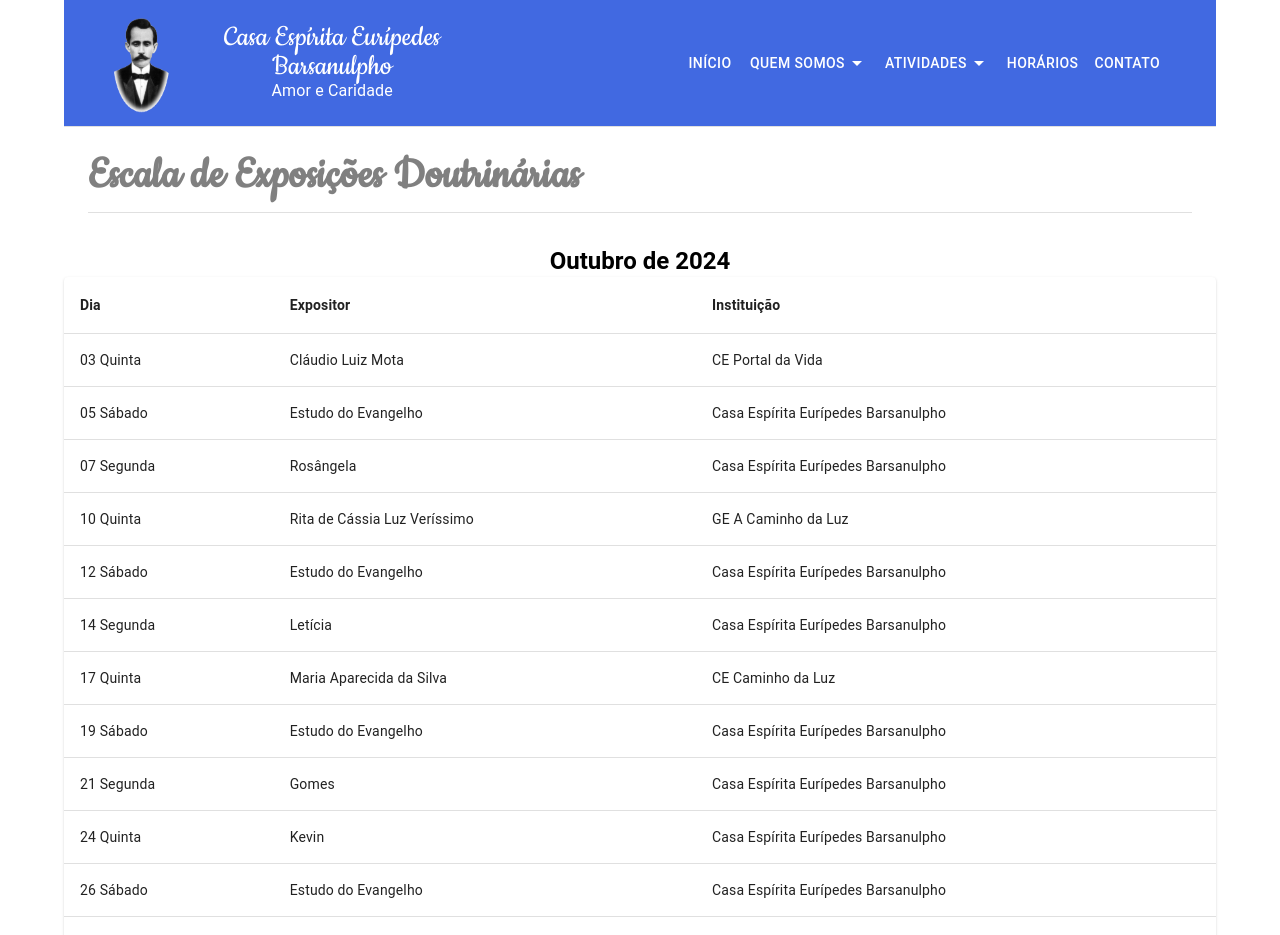
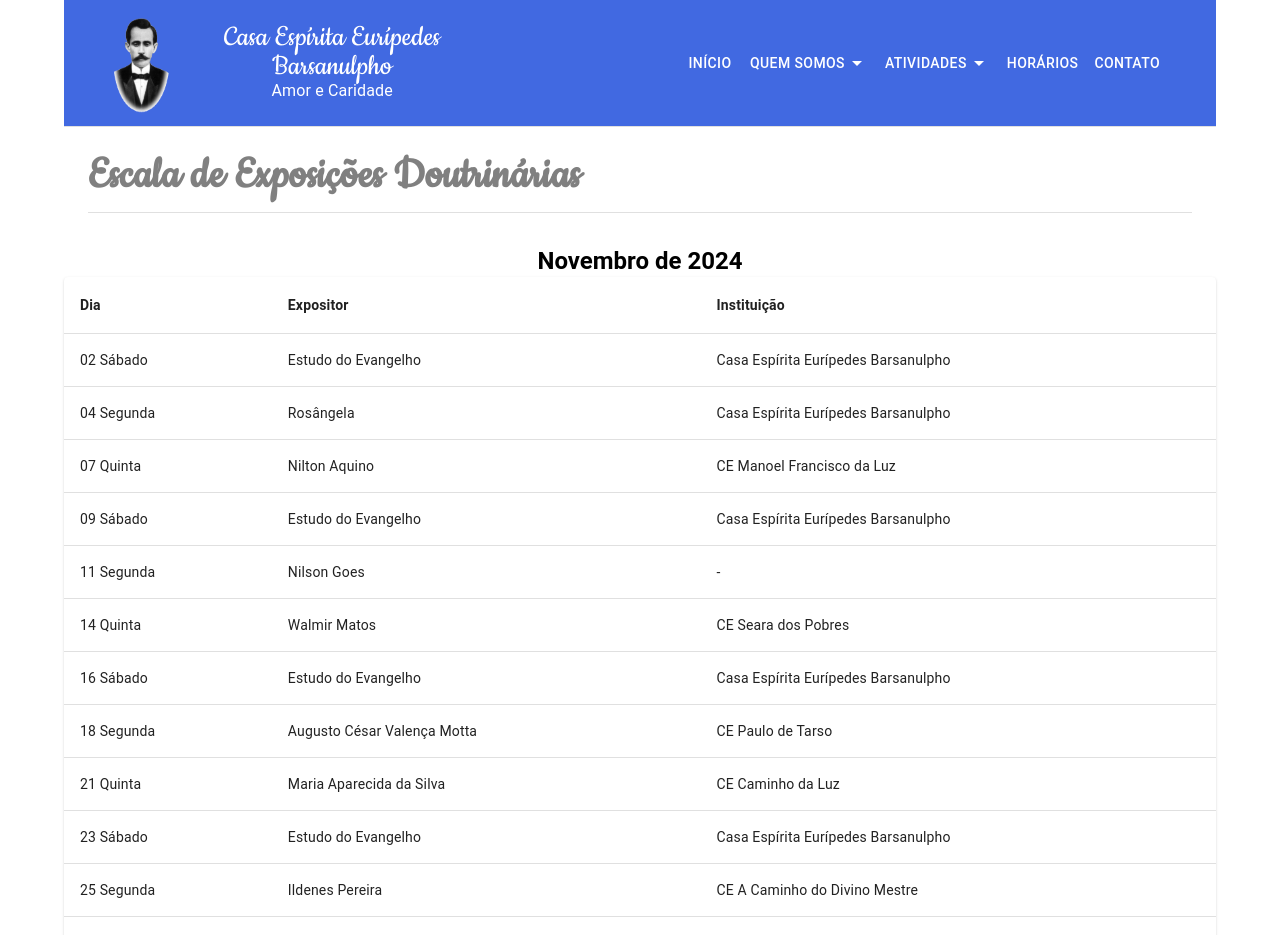
Before and after one commit to guimaraes-darlan/ceeb-site, a Next.js app: page /escala-exposicoes in a window 1280 px wide. Shown: the top 935 px of the page. Built offline with nearby package versions, Linux system fonts and the light colour scheme.

Commit message:
feat: escala de novembro

```diff
--- a/src/app/escala-exposicoes/escala.tsx
+++ b/src/app/escala-exposicoes/escala.tsx
@@ -25,69 +25,69 @@ export default function EscalaPage() {
   }
   const listScale: Scale[] = [
     {
-      day: "03 Quinta",
-      name: "Cláudio Luiz Mota",
-      house: "CE Portal da Vida",
-    },
-    {
-      day: "05 Sábado",
+      day: "02 Sábado",
       name: "Estudo do Evangelho",
       house: "Casa Espírita Eurípedes Barsanulpho",
     },
     {
-      day: "07 Segunda",
+      day: "04 Segunda",
       name: "Rosângela",
       house: "Casa Espírita Eurípedes Barsanulpho",
     },
     {
-      day: "10 Quinta",
-      name: "Rita de Cássia Luz Veríssimo",
-      house: "GE A Caminho da Luz",
+      day: "07 Quinta",
+      name: "Nilton Aquino",
+      house: "CE Manoel Francisco da Luz",
     },
     {
-      day: "12 Sábado",
+      day: "09 Sábado",
       name: "Estudo do Evangelho",
       house: "Casa Espírita Eurípedes Barsanulpho",
     },
     {
-      day: "14 Segunda",
-      name: "Letícia",
+      day: "11 Segunda",
+      name: "Nilson Goes",
+      house: "-",
+    },
+    {
+      day: "14 Quinta",
+      name: "Walmir Matos",
+      house: "CE Seara dos Pobres",
+    },
+    {
+      day: "16 Sábado",
+      name: "Estudo do Evangelho",
       house: "Casa Espírita Eurípedes Barsanulpho",
     },
     {
-      day: "17 Quinta",
+      day: "18 Segunda",
+      name: "Augusto César Valença Motta",
+      house: "CE Paulo de Tarso",
+    },
+    {
+      day: "21 Quinta",
       name: "Maria Aparecida da Silva",
       house: "CE Caminho da Luz",
     },
     {
-      day: "19 Sábado",
+      day: "23 Sábado",
       name: "Estudo do Evangelho",
       house: "Casa Espírita Eurípedes Barsanulpho",
     },
     {
-      day: "21 Segunda",
+      day: "25 Segunda",
+      name: "Ildenes Pereira",
+      house: "CE A Caminho do Divino Mestre",
+    },
+    {
+      day: "28 Quinta",
       name: "Gomes",
       house: "Casa Espírita Eurípedes Barsanulpho",
     },
     {
-      day: "24 Quinta",
-      name: "Kevin",
-      house: "Casa Espírita Eurípedes Barsanulpho",
-    },
-    {
-      day: "26 Sábado",
+      day: "30 Sábado",
       name: "Estudo do Evangelho",
       house: "Casa Espírita Eurípedes Barsanulpho",
-    },
-    {
-      day: "28 Segunda",
-      name: "Benício Goes",
-      house: "CE Seara do Amor",
-    },
-    {
-      day: "31 Quinta",
-      name: "Inara Schultz",
-      house: "SE Tereza de Jesus",
     },
   ];
 
@@ -100,7 +100,7 @@ export default function EscalaPage() {
     >
       <TitlePage title="Escala de Exposições Doutrinárias" />
       <Typography variant="h5">
-        <strong>Outubro de 2024</strong>
+        <strong>Novembro de 2024</strong>
       </Typography>
       <TableContainer component={Paper}>
         <Table sx={{ minWidth: 650 }} aria-label="simple table">
```
